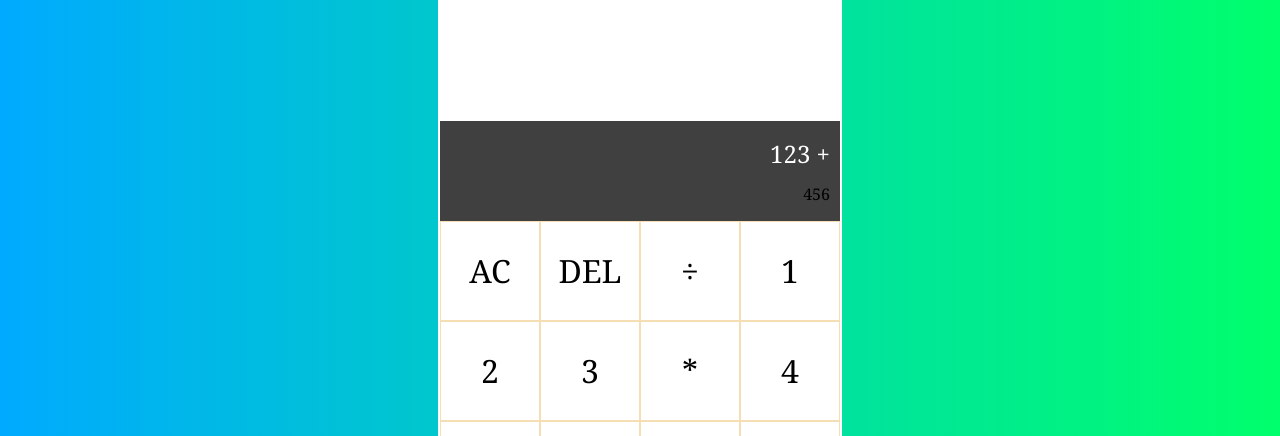
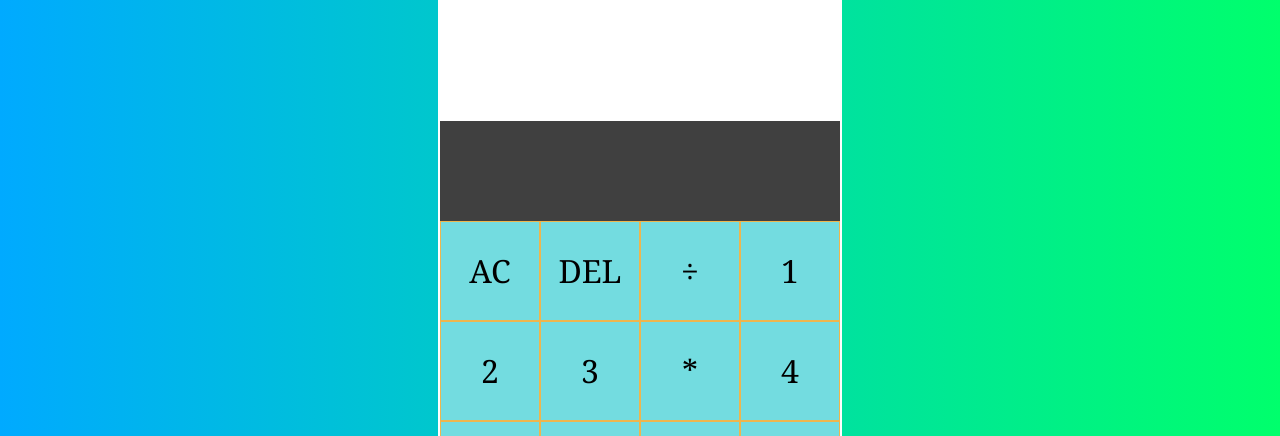
Before and after one commit to aaronEnyetu/calculator, a plain HTML site: page index.html in a window 1280 px wide. Shown: the part 336-772 px from the top of the page. Drawn offline with Linux system fonts and the light colour scheme.

Commit message:
Different variables of the calculator

```diff
--- a/index.html
+++ b/index.html
@@ -26,8 +26,8 @@
             </h2>
             <div class=" calculator-grid">
                 <div class="output">
-                    <div class="previous-operand">123 +</div>
-                    <div class="current-operand">456</div>
+                    <div class="previous-operand"></div>
+                    <div class="current-operand"></div>
                 </div>
                 <button>AC</button>
                 <button>DEL</button>
--- a/styles/style.css
+++ b/styles/style.css
@@ -111,9 +111,9 @@ body {
 .calculator-grid > button {
     cursor: pointer;
     font-size: 2rem;
-    border: 1px solid wheat;
+    border: 1px solid rgb(238, 182, 78);
     outline: none;
-    background-color: rgba(255, 255, 255, .75);
+    background-color: rgba(69, 209, 214, 0.75);
 
 }
 
@@ -140,3 +140,8 @@ body {
     color: white;
     font-size: 1.5rem;
 }
+
+.output .current-operand {
+    color: white;
+    font-size: 1.5rem;
+}
```
